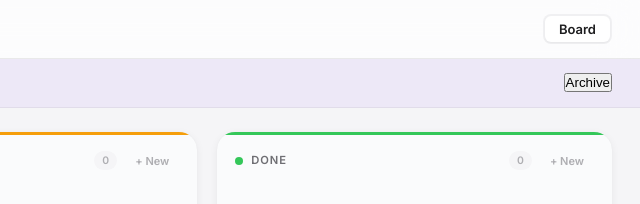
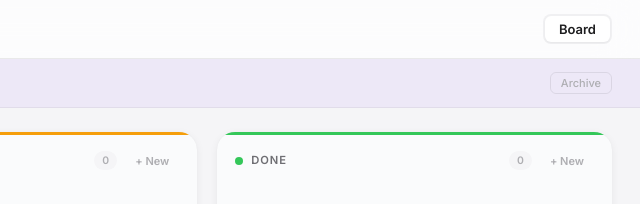
Before and after one commit to fluado/faru, a website: page public/index.html in a window 1280 px wide. Shown: the full height of the page, 640-1280 px from the left. Drawn offline with nearby package versions, Linux system fonts and the light colour scheme; no server answers.

Commit message:
board: board: update style.css

```diff
--- a/public/style.css
+++ b/public/style.css
@@ -204,6 +204,26 @@ body {
 	color: var(--accent-text);
 	opacity: 0.6;
 	font-style: italic;
+}
+
+.btn-archive-toggle {
+	font-family: var(--font);
+	font-size: 0.6875rem;
+	font-weight: 500;
+	color: var(--text-faint);
+	background: none;
+	border: 1px solid var(--border);
+	cursor: pointer;
+	padding: 3px 10px;
+	border-radius: 6px;
+	flex-shrink: 0;
+	transition: all var(--transition);
+}
+
+.btn-archive-toggle:hover {
+	background: var(--surface);
+	color: var(--text-muted);
+	border-color: var(--border-hover);
 }
 
 /* === Board === */
```
